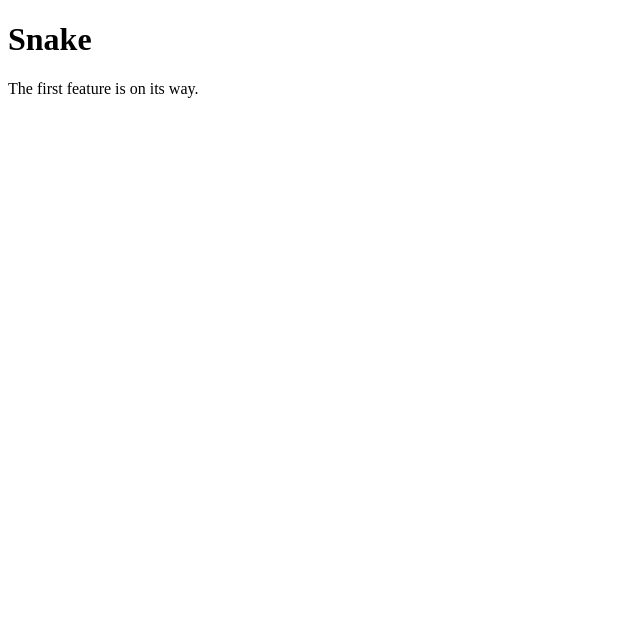
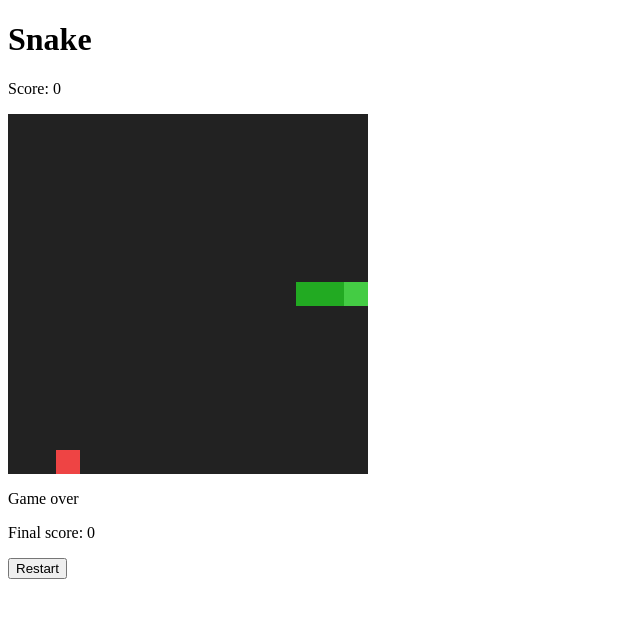
Before and after one commit to mariusachim/awesomeProject1, a React (Vite) app: page / in a window 1280 px wide. Shown: the top 618 px of the page, without its empty margins (0-640 px from the left). Built offline with nearby package versions, Linux system fonts and the light colour scheme.

Commit message:
feat(#19): basic playable snake

```diff
--- a/src/App.tsx
+++ b/src/App.tsx
@@ -1,8 +1,54 @@
+import { useEffect, useState } from 'react'
+import { SIZE, keyToDir, newGame, step, turn } from './game.ts'
+
+const TICK_MS = 200
+const CELL_PX = 24
+
 export default function App() {
+  const [game, setGame] = useState(() => newGame(Math.random))
+  const over = game.status === 'over'
+
+  useEffect(() => {
+    const id = setInterval(() => setGame((g) => step(g, Math.random)), TICK_MS)
+    return () => clearInterval(id)
+  }, [])
+
+  useEffect(() => {
+    const onKey = (e: KeyboardEvent) => {
+      const dir = keyToDir(e.key)
+      if (dir) setGame((g) => turn(g, dir))
+      else if (e.key === 'Enter') setGame((g) => (g.status === 'over' ? newGame(Math.random) : g))
+    }
+    window.addEventListener('keydown', onKey)
+    return () => window.removeEventListener('keydown', onKey)
+  }, [])
+
+  const cell = (x: number, y: number, color: string, id: string) => (
+    <div
+      key={`${id}${x},${y}`}
+      data-testid={id}
+      data-pos={`${x},${y}`}
+      style={{ position: 'absolute', left: x * CELL_PX, top: y * CELL_PX, width: CELL_PX, height: CELL_PX, background: color }}
+    />
+  )
+
   return (
     <main>
       <h1>Snake</h1>
-      <p>The first feature is on its way.</p>
+      <p>Score: {game.score}</p>
+      <div style={{ position: 'relative', width: SIZE * CELL_PX, height: SIZE * CELL_PX, background: '#222' }}>
+        {game.snake.map((c, i) =>
+          i === 0 ? cell(c.x, c.y, '#4c4', 'head') : cell(c.x, c.y, '#2a2', 'snake'),
+        )}
+        {cell(game.food.x, game.food.y, '#e44', 'food')}
+      </div>
+      {over && (
+        <div role="alert">
+          <p>Game over</p>
+          <p>Final score: {game.score}</p>
+          <button onClick={() => setGame(newGame(Math.random))}>Restart</button>
+        </div>
+      )}
     </main>
   )
 }
--- /dev/null
+++ b/src/game.ts
@@ -0,0 +1,70 @@
+export const SIZE = 15
+
+export type Dir = 'up' | 'down' | 'left' | 'right'
+export type Cell = { x: number; y: number }
+export type GameState = {
+  snake: Cell[] // head first
+  dir: Dir // direction of the last move
+  next: Dir // direction of the coming move
+  food: Cell
+  score: number
+  status: 'running' | 'over'
+}
+export type Rand = () => number
+
+const DELTA: Record<Dir, Cell> = {
+  up: { x: 0, y: -1 },
+  down: { x: 0, y: 1 },
+  left: { x: -1, y: 0 },
+  right: { x: 1, y: 0 },
+}
+const OPPOSITE: Record<Dir, Dir> = { up: 'down', down: 'up', left: 'right', right: 'left' }
+const KEYS: Record<string, Dir> = {
+  arrowup: 'up', w: 'up',
+  arrowdown: 'down', s: 'down',
+  arrowleft: 'left', a: 'left',
+  arrowright: 'right', d: 'right',
+}
+
+const same = (a: Cell, b: Cell) => a.x === b.x && a.y === b.y
+
+const outside = (c: Cell) => c.x < 0 || c.y < 0 || c.x >= SIZE || c.y >= SIZE
+
+export const keyToDir = (key: string): Dir | undefined => KEYS[key.toLowerCase()]
+
+export function placeFood(snake: Cell[], rand: Rand): Cell {
+  const free: Cell[] = []
+  for (let y = 0; y < SIZE; y++) {
+    for (let x = 0; x < SIZE; x++) {
+      if (!snake.some((c) => same(c, { x, y }))) free.push({ x, y })
+    }
+  }
+  return free[Math.floor(rand() * free.length)]
+}
+
+export function newGame(rand: Rand): GameState {
+  const mid = Math.floor(SIZE / 2)
+  const snake = [{ x: mid, y: mid }, { x: mid - 1, y: mid }, { x: mid - 2, y: mid }]
+  return { snake, dir: 'right', next: 'right', food: placeFood(snake, rand), score: 0, status: 'running' }
+}
+
+export function turn(state: GameState, dir: Dir): GameState {
+  return dir === OPPOSITE[state.dir] ? state : { ...state, next: dir }
+}
+
+export function step(state: GameState, rand: Rand): GameState {
+  if (state.status === 'over') return state
+  const d = DELTA[state.next]
+  const head = { x: state.snake[0].x + d.x, y: state.snake[0].y + d.y }
+  const eats = same(head, state.food)
+  const body = eats ? state.snake : state.snake.slice(0, -1)
+  if (outside(head) || body.some((c) => same(c, head))) return { ...state, dir: state.next, status: 'over' }
+  const snake = [head, ...body]
+  return {
+    ...state,
+    snake,
+    dir: state.next,
+    food: eats ? placeFood(snake, rand) : state.food,
+    score: state.score + (eats ? 1 : 0),
+  }
+}
```
Also changed, not shown: 2 other files (tests, documents, lock files or other folders).
